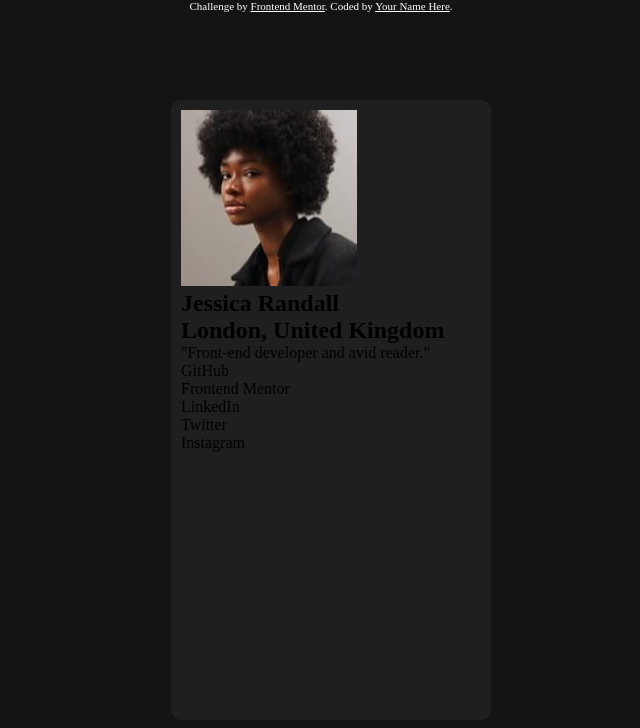
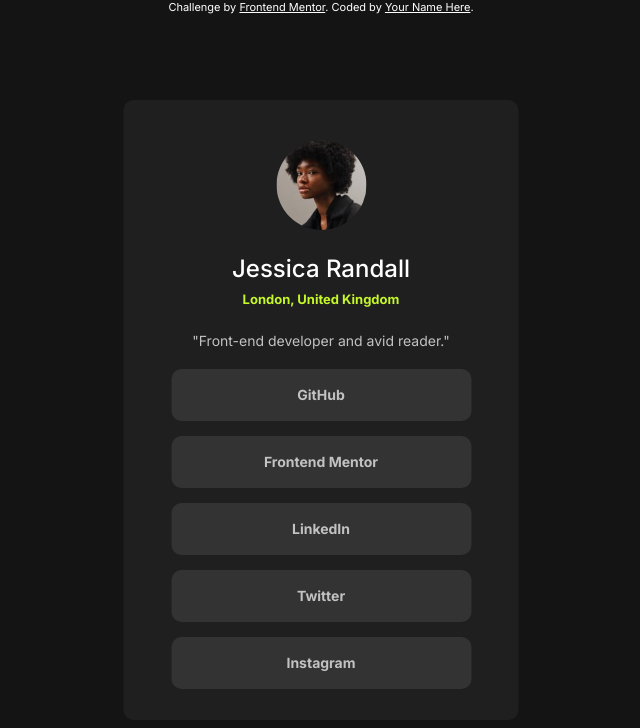
Before and after one commit to yurimatsuzaki/TelaDeRedesSociais, a plain HTML site: page social-links-profile-main/social-links-profile-main/index.html in a window 1280 px wide. Shown: the whole page, without its empty margins (319-959 px from the left). Drawn offline with Linux system fonts and the light colour scheme.

Commit message:
dando forma ao codigo

```diff
--- a/social-links-profile-main/social-links-profile-main/index.html
+++ b/social-links-profile-main/social-links-profile-main/index.html
@@ -2,39 +2,11 @@
 <html lang="pt-br">
 <head>
   <meta charset="UTF-8">
-  <meta name="viewport" content="width=device-width, initial-scale=1.0"> <!-- displays site properly based on user's device -->
-
+  <meta name="viewport" content="width=device-width, initial-scale=1.0">
   <link rel="icon" type="image/png" sizes="32x32" href="./assets/images/favicon-32x32.png">
+  <link rel="stylesheet" href="style.css">
 
   <title>Frontend Mentor | Social links profile</title>
-
-  <!-- Feel free to remove these styles or customise in your own stylesheet 👍 -->
-  <style>
-    *{
-      margin: 0px;
-      padding: 0px;
-    }
-    .attribution { font-size: 11px; text-align: center; color: white;}
-    .attribution a { color: hsl(0, 0%, 100%); }
-
-    body{
-      background-color: #141414;
-    }
-
-    #RedesSociais{
-      min-width: 300px;
-      min-height: 600px;
-      max-height: 700px;
-      margin: 10px;
-      padding: 10px;
-      background-color: #1F1F1F;
-      border-radius: 10px;
-      position: absolute;
-      top: 50%;
-      left: 50%;
-      transform: translate(-50%, -50%)
-    }
-  </style>
 </head>
 <body>
 
@@ -45,7 +17,7 @@
       <h1>Jessica Randall</h1>
       <h2>London, United Kingdom</h2>
 
-      <p>"Front-end developer and avid reader."</p>
+      <p id="front">"Front-end developer and avid reader."</p>
 
       <p class="Redes">GitHub</p>
       <p class="Redes">Frontend Mentor</p>
--- /dev/null
+++ b/social-links-profile-main/social-links-profile-main/style.css
@@ -0,0 +1,76 @@
+@import url('https://fonts.googleapis.com/css2?family=Inter:ital,opsz,wght@0,14..32,100..900;1,14..32,100..900&display=swap');
+
+    *{
+      margin: 0px;
+      padding: 0px;
+    }
+    .attribution { font-size: 11px; text-align: center; color: white;}
+    .attribution a { color: hsl(0, 0%, 100%); }
+
+    body{
+      background-color: hsl(0, 0%, 8%);
+      font-family: "Inter", sans-serif;
+      text-align: center;
+    }
+
+    #RedesSociais{
+      width: 375px;
+      min-height: 600px;
+      max-height: 700px;
+      margin: 10px auto;
+      padding: 10px;
+      background-color: hsl(0, 0%, 12%);
+      border-radius: 10px;
+      position: absolute;
+      left: 50%;
+      top: 50%;
+      transform: translate(-50%, -50%)
+    }
+
+    #ImgPerfil{
+      text-align: center;
+      padding-top: 30px;
+      padding-bottom: 20px;
+    }
+
+    #ImgPerfil > img{
+      width: 90px;
+      border-radius: 100%;
+    }
+
+    h1{
+      color: hsl(0, 0%, 100%);
+      font-weight: 500;
+      padding-bottom: 8px;
+    }
+
+    h2{
+      color: hsl(75, 94%, 57%);
+      font-size: 13px;
+      padding-bottom: 25px;
+    }
+
+    #front{
+      color: hsl(0, 0%, 76%);
+      font-size: 14px;
+      padding-bottom: 20px;
+    }
+
+    .Redes{
+      background-color: hsl(0, 0%, 20%);
+      color: hsl(0, 0%, 76%);
+      width: 80%;
+      height: 35px;
+      margin: auto;
+      padding-top: 17px;
+      margin-bottom: 15px;
+      border-radius: 10px;
+      cursor: pointer;
+      font-weight: bold;
+      font-size: 14px;
+    }
+
+    .Redes:hover{
+        background-color: hsl(75, 94%, 57%);
+        color: hsl(0, 0%, 12%);
+    }
```
